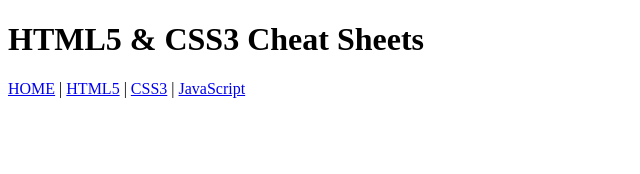
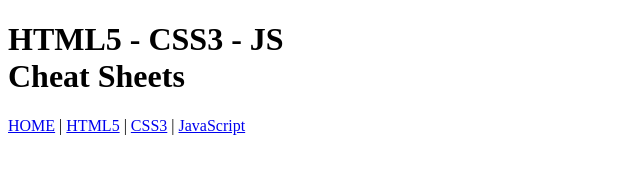
Before and after one commit to Firefly08/HTML5-CSS3-CheatSheet-Starting, a plain HTML site: page index.html in a window 1280 px wide. Shown: the whole page, without its empty margins (0-640 px from the left). Drawn offline with Linux system fonts and the light colour scheme.

Commit message:
Index changes

```diff
--- a/index.html
+++ b/index.html
@@ -7,7 +7,7 @@
 </head>
 <body>
     <header>
-        <h1>HTML5 & CSS3 Cheat Sheets</h1>
+        <h1>HTML5 - CSS3 - JS <br>Cheat Sheets</h1>
         <nav>
           <a href="index.html">HOME</a> |
           <a href="html5CheatSheet.html">HTML5</a> |
```
